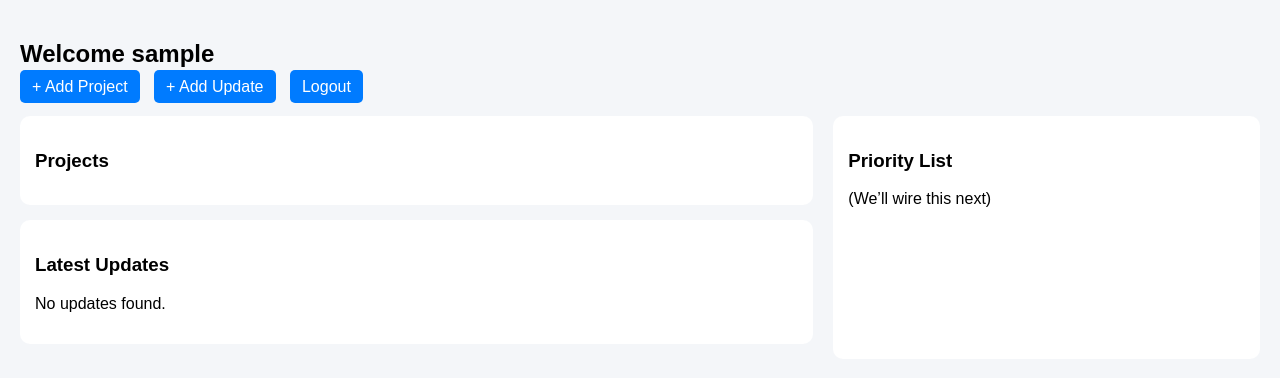
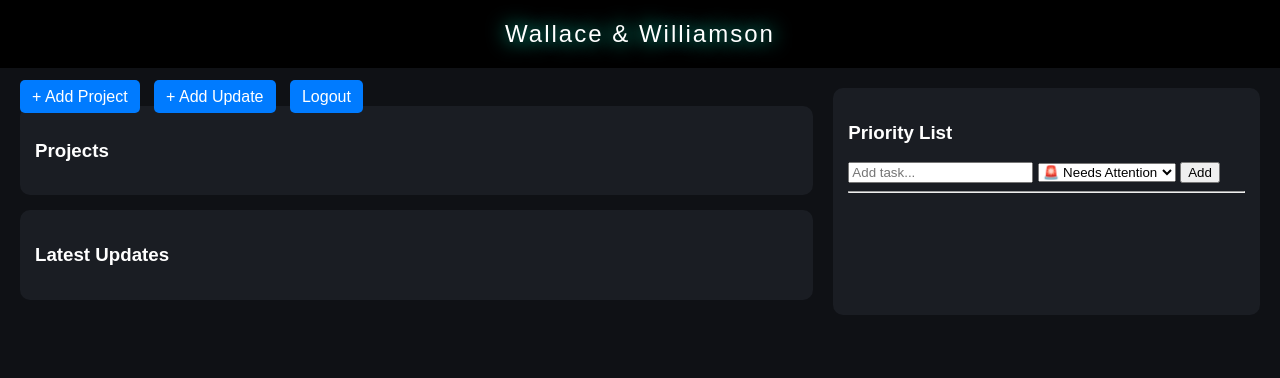
Before and after one commit to williamtpatrick52-creator/partner-progress-app, a Flask app: page /dashboard in a window 1280 px wide. Shown: the top 378 px of the page. Run offline with Flask 3, Linux system fonts and the light colour scheme; the visitor is signed in with stand-in values (Sample User, id 1); data that the repository does not hold is empty.

Commit message:
UI overhaul with branding + priority system

```diff
--- a/templates/dashboard.html
+++ b/templates/dashboard.html
@@ -2,20 +2,57 @@
 <html>
 <head>
     <title>Dashboard</title>
+
     <style>
         body {
             font-family: Arial;
-            background-color: #f4f6f9;
+            background-color: #0f1115;
             margin: 0;
-            padding: 20px;
+            color: white;
         }
 
-        h2 {
-            margin-bottom: 10px;
+        /* 🔥 TOP BANNER */
+        .banner {
+            background: black;
+            color: white;
+            padding: 20px;
+            font-size: 24px;
+            text-align: center;
+            letter-spacing: 2px;
+            animation: glow 2s infinite alternate;
         }
 
-        .top-bar {
-            margin-bottom: 20px;
+        @keyframes glow {
+            from {
+                text-shadow: 0 0 5px white;
+            }
+            to {
+                text-shadow: 0 0 20px #00ffcc;
+            }
+        }
+
+        .container {
+            padding: 20px;
+            display: flex;
+            gap: 20px;
+        }
+
+        .left {
+            flex: 2;
+        }
+
+        .right {
+            flex: 1;
+            background: #1a1d23;
+            padding: 15px;
+            border-radius: 10px;
+        }
+
+        .card {
+            background: #1a1d23;
+            padding: 15px;
+            border-radius: 10px;
+            margin-bottom: 15px;
         }
 
         .top-bar a {
@@ -27,47 +64,71 @@
             border-radius: 5px;
         }
 
-        .container {
-            display: flex;
-            gap: 20px;
+        /* 🔥 TIMESTAMP STYLE */
+        .timestamp {
+            color: #39ff14;
+            text-shadow: 1px 1px 0 black, -1px -1px 0 black;
+            font-weight: bold;
         }
 
-        .left {
-            flex: 2;
-        }
-
-        .right {
-            flex: 1;
-            background: white;
-            padding: 15px;
-            border-radius: 10px;
-        }
-
-        .card {
-            background: white;
-            padding: 15px;
-            border-radius: 10px;
-            margin-bottom: 15px;
-        }
-
+        /* PROJECT BUTTON */
         .project-link {
             display: inline-block;
-            margin-right: 10px;
-            padding: 5px 10px;
-            background: #e9ecef;
+            margin: 5px;
+            padding: 6px 12px;
+            background: #2a2f36;
             border-radius: 5px;
             text-decoration: none;
+            color: white;
         }
 
         img, video {
             margin-top: 10px;
             border-radius: 5px;
         }
+
+        /* PRIORITY */
+        .priority-item {
+            margin-bottom: 10px;
+        }
+
+        .done {
+            text-decoration: line-through;
+            opacity: 0.6;
+        }
+
+        .btn {
+            padding: 4px 8px;
+            margin-left: 5px;
+            border-radius: 4px;
+            text-decoration: none;
+            font-size: 12px;
+        }
+
+        .edit-btn {
+            background: #ffc107;
+            color: black;
+        }
+
+        .delete-btn {
+            background: #dc3545;
+            color: white;
+        }
+
     </style>
 </head>
+
 <body>
 
-<h2>Welcome {{ username }}</h2>
+<!-- 🔥 HEADER -->
+<div class="banner">
+    Wallace & Williamson
+</div>
+
+<div class="container">
+
+    <!-- LEFT -->
+    <div class="left">
 
         <div class="top-bar">
             <a href="/add-project">+ Add Project</a>
@@ -75,25 +136,26 @@
             <a href="/logout">Logout</a>
         </div>
 
-<div class="container">
-
-    <!-- LEFT SIDE -->
-    <div class="left">
-
+        <!-- PROJECTS -->
         <div class="card">
             <h3>Projects</h3>
 
             {% for project in projects %}
+                <div>
                     <a class="project-link" href="/dashboard?project_id={{ project.id }}">
                         {{ project.icon }} {{ project.name }}
                     </a>
+
+                    <!-- 🔥 EDIT / DELETE -->
+                    <a class="btn edit-btn" href="/edit-project/{{ project.id }}">Edit</a>
+                    <a class="btn delete-btn" href="/delete-project/{{ project.id }}">Delete</a>
+                </div>
             {% endfor %}
         </div>
 
+        <!-- UPDATES -->
         <div class="card">
             <h3>Latest Updates</h3>
-
-            {% if latest_updates %}
 
             {% for update in latest_updates %}
                 <div class="card">
@@ -101,13 +163,15 @@
                     <strong>{{ update.project_icon }} {{ update.project_name }}</strong><br>
                     Status: {{ update.status }}<br>
                     By: {{ update.author }}<br>
-                        {{ update.created_at }}<br><br>
+
+                    <span class="timestamp">
+                        {{ update.created_at }}
+                    </span><br><br>
 
                     <p>{{ update.note }}</p>
 
-                        <!-- 🔥 MULTI FILE DISPLAY -->
+                    <!-- 🔥 FILES -->
                     {% if update.files %}
-                            <div>
                         {% for file in update.files %}
 
                             {% if file.file_type == "image" %}
@@ -120,29 +184,64 @@
 
                             {% else %}
                                 <a href="/static/uploads/{{ file.file_url }}" target="_blank">
-                                            📎 Download File
+                                    📎 Download
                                 </a><br>
-
                             {% endif %}
 
                         {% endfor %}
-                            </div>
                     {% endif %}
+
+                    <!-- 🔥 EDIT / DELETE -->
+                    <br>
+                    <a class="btn edit-btn" href="/edit-update/{{ update.id }}">Edit</a>
+                    <a class="btn delete-btn" href="/delete-update/{{ update.id }}">Delete</a>
 
                 </div>
             {% endfor %}
 
-            {% else %}
-                <p>No updates found.</p>
-            {% endif %}
         </div>
 
     </div>
 
-    <!-- RIGHT SIDE -->
+    <!-- RIGHT -->
     <div class="right">
+
         <h3>Priority List</h3>
-        <p>(We’ll wire this next)</p>
+
+        <!-- ADD TASK -->
+        <form method="POST" action="/add-task">
+            <input name="text" placeholder="Add task..." required>
+            <select name="status">
+                <option value="attention">🚨 Needs Attention</option>
+                <option value="pending">⚠️ Pending</option>
+                <option value="done">✅ Done</option>
+            </select>
+            <button type="submit">Add</button>
+        </form>
+
+        <hr>
+
+        <!-- TASKS -->
+        {% for task in tasks %}
+            <div class="priority-item {% if task.status == 'done' %}done{% endif %}">
+
+                {% if task.status == "attention" %}
+                    🚨
+                {% elif task.status == "pending" %}
+                    ⚠️
+                {% elif task.status == "done" %}
+                    ✅
+                {% endif %}
+
+                {{ task.text }}
+
+                <!-- EDIT / DELETE -->
+                <a class="btn edit-btn" href="/edit-task/{{ task.id }}">Edit</a>
+                <a class="btn delete-btn" href="/delete-task/{{ task.id }}">Delete</a>
+
+            </div>
+        {% endfor %}
+
     </div>
 
 </div>
```
Lines whose indentation alone changed are shown as unchanged.
